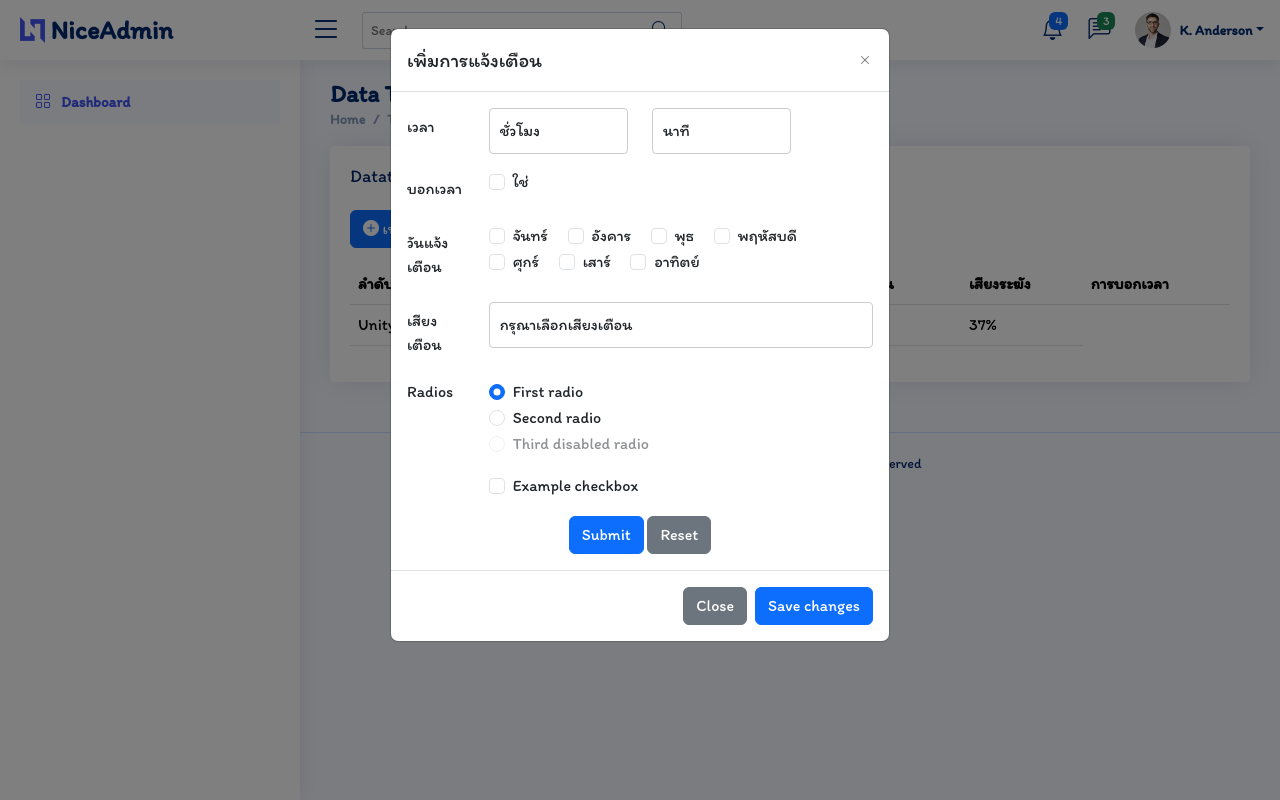
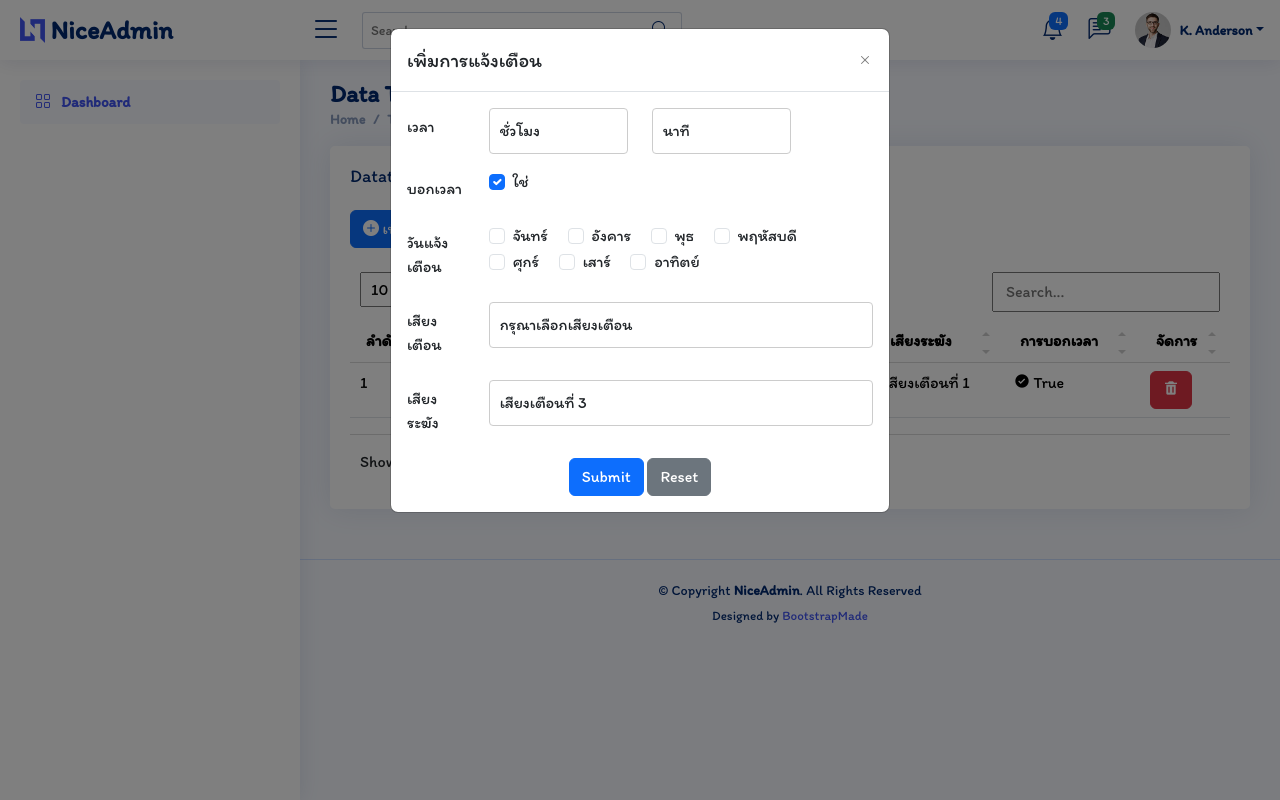
Before and after one commit to attane007/thai_school_alarm_web, a Django app: page / in a window 1280 px wide, after a click on "เพิ่มการแจ้งเตือน". Run offline with Django 3.2, Linux system fonts and the light colour scheme; data comes from the database, SQL or seed files in the repository; tables that the repository leaves empty hold one stand-in row (values such as "Sample post"); parts of the project's set-up code (start-up, migrations or seed data) failed here and were passed over; some libraries are stand-ins or nearby versions.

Commit message:
add many update

```diff
--- a/data/views.py
+++ b/data/views.py
@@ -1,12 +1,64 @@
 from django.shortcuts import render
-from data.models import Audio
-import os
+from django.http import JsonResponse
+from data.models import Audio, Day, Bell, Schedule
+from datetime import datetime
+from data.tasks import play_sound,check_schedule
 
 # Create your views here.
+
+
 def index(request):
     audios = Audio.objects.all()
+    days = Day.objects.all()
+    bells = Bell.objects.all()
+    schedules = Schedule.objects.order_by('time')
+    check_schedule()
 
     context = {
-        'audios': audios
+        'audios': audios,
+        'days': days,
+        'bells': bells,
+        'schedules': schedules
     }
     return render(request, 'main.html', context)
+
+
+def save_form(request):
+    if request.method == 'POST':
+        try:
+            hour = request.POST.get('hour')
+            minute = request.POST.get('minute')
+            tell_time = request.POST.get('tellTime')
+            # Use getlist for multi-select fields
+            selected_days = request.POST.getlist('day')
+            selected_sound = request.POST.get('sound')
+            selected_bell_sound = request.POST.get('bellSound')
+
+            time_str = f"{hour}:{minute}"
+            try:
+                time_obj = datetime.strptime(time_str, '%H:%M')
+            except ValueError:
+                return JsonResponse({'error': 'Invalid time format. Must be in HH:MM format.'}, status=400)
+
+            schedule = Schedule(
+                # Assuming hour and minute are integers from form
+                time=time_obj.time(),
+                tell_time=tell_time == '1',  # Convert tellTime string to boolean
+                sound=Audio.objects.get(pk=selected_sound),  # Get Audio object
+                bell_sound=Bell.objects.get(
+                    pk=selected_bell_sound)  # Get Bell object
+            )
+            schedule.save()
+
+            # Example: Add selected days to Schedule using ManyToMany relationship
+            for day_id in selected_days:
+                day = Day.objects.get(pk=day_id)
+                schedule.notification_days.add(day)
+
+            return JsonResponse({'message': 'Form data saved successfully'}, status=200)
+
+        except Exception as e:
+            return JsonResponse({'error': str(e)}, status=500)
+
+    else:
+        return JsonResponse({'error': 'Invalid request method'}, status=405)
--- a/requirements.txt
+++ b/requirements.txt
@@ -14,6 +14,7 @@ click-repl==0.3.0
 colorama==0.4.6
 cookiecutter==2.6.0
 Django==5.0.7
+django-browser-reload==1.13.0
 idna==3.7
 Jinja2==3.1.4
 kombu==5.3.7
@@ -25,6 +26,7 @@ pygame==2.6.0
 Pygments==2.18.0
 python-dateutil==2.9.0.post0
 python-slugify==8.0.4
+pytz==2024.1
 PyYAML==6.0.1
 redis==5.0.7
 requests==2.32.3
--- a/templates/main.html
+++ b/templates/main.html
@@ -50,14 +50,15 @@
                   </div>
                   <div class="modal-body">
                     <!-- Horizontal Form -->
-                    <form>
+                    <form id="schoolAlarm">
+                      {% csrf_token %}
                       <div class="row mb-3">
                         <label for="inputTime" class="col-sm-2 col-form-label"
                           >เวลา</label
                         >
                         <div class="col-sm-4">
                           <select
-                            name="้hour"
+                            name="hour"
                             class="form-control"
                             id="inputTime"
                             required
@@ -67,7 +68,9 @@
                             <script>
                               for (let i = 1; i <= 24; i++) {
                                 document.write(
-                                  `<option value="${i}">${i}</option>`
+                                  `<option value="${i}">${
+                                    i < 10 ? "0" + i : i
+                                  }</option>`
                                 );
                               }
                             </script>
@@ -106,6 +109,7 @@
                               name="tellTime"
                               id="tellTime"
                               value="1"
+                              checked
                             />
                             <label class="form-check-label" for="tellTime"
                               >ใช่</label
@@ -118,90 +122,19 @@
                           >วันแจ้งเตือน</label
                         >
                         <div class="col-sm-10">
+                          {% for day in days %}
                           <div class="form-check form-check-inline">
                             <input
                               class="form-check-input"
                               type="checkbox"
                               name="day"
-                              id="monday"
-                              value="Mon"
+                              value="{{ day.id }}"
                             />
-                            <label class="form-check-label" for="monday"
-                              >จันทร์</label
+                            <label class="form-check-label" for="{{ day.name }}"
+                              >{{ day.name }}</label
                             >
                           </div>
-                          <div class="form-check form-check-inline">
-                            <input
-                              class="form-check-input"
-                              type="checkbox"
-                              name="day"
-                              id="tuesday"
-                              value="Tue"
-                            />
-                            <label class="form-check-label" for="tuesday"
-                              >อังคาร</label
-                            >
-                          </div>
-                          <div class="form-check form-check-inline">
-                            <input
-                              class="form-check-input"
-                              type="checkbox"
-                              name="day"
-                              id="wednesday"
-                              value="Wed"
-                            />
-                            <label class="form-check-label" for="wednesday"
-                              >พุธ</label
-                            >
-                          </div>
-                          <div class="form-check form-check-inline">
-                            <input
-                              class="form-check-input"
-                              type="checkbox"
-                              name="day"
-                              id="thursday"
-                              value="Thu"
-                            />
-                            <label class="form-check-label" for="thursday"
-                              >พฤหัสบดี</label
-                            >
-                          </div>
-                          <div class="form-check form-check-inline">
-                            <input
-                              class="form-check-input"
-                              type="checkbox"
-                              name="day"
-                              id="friday"
-                              value="Fri"
-                            />
-                            <label class="form-check-label" for="friday"
-                              >ศุกร์</label
-                            >
-                          </div>
-                          <div class="form-check form-check-inline">
-                            <input
-                              class="form-check-input"
-                              type="checkbox"
-                              name="day"
-                              id="saturday"
-                              value="Sat"
-                            />
-                            <label class="form-check-label" for="saturday"
-                              >เสาร์</label
-                            >
-                          </div>
-                          <div class="form-check form-check-inline">
-                            <input
-                              class="form-check-input"
-                              type="checkbox"
-                              name="day"
-                              id="sunday"
-                              value="Sun"
-                            />
-                            <label class="form-check-label" for="sunday"
-                              >อาทิตย์</label
-                            >
-                          </div>
+                          {% endfor %}
                         </div>
                       </div>
                       <div class="row mb-3">
@@ -226,65 +159,37 @@
                           </select>
                         </div>
                       </div>
-                      <fieldset class="row mb-3">
-                        <legend class="col-form-label col-sm-2 pt-0">
-                          Radios
-                        </legend>
+                      <!-- your_template.html -->
+
+                      <div class="row mb-3">
+                        <label
+                          for="inputBellSound"
+                          class="col-sm-2 col-form-label"
+                          >เสียงระฆัง</label
+                        >
                         <div class="col-sm-10">
-                          <div class="form-check">
-                            <input
-                              class="form-check-input"
-                              type="radio"
-                              name="gridRadios"
-                              id="gridRadios1"
-                              value="option1"
-                              checked=""
-                            />
-                            <label class="form-check-label" for="gridRadios1">
-                              First radio
-                            </label>
-                          </div>
-                          <div class="form-check">
-                            <input
-                              class="form-check-input"
-                              type="radio"
-                              name="gridRadios"
-                              id="gridRadios2"
-                              value="option2"
-                            />
-                            <label class="form-check-label" for="gridRadios2">
-                              Second radio
-                            </label>
-                          </div>
-                          <div class="form-check disabled">
-                            <input
-                              class="form-check-input"
-                              type="radio"
-                              name="gridRadios"
-                              id="gridRadios3"
-                              value="option3"
-                              disabled=""
-                            />
-                            <label class="form-check-label" for="gridRadios3">
-                              Third disabled radio
-                            </label>
-                          </div>
-                        </div>
-                      </fieldset>
-                      <div class="row mb-3">
-                        <div class="col-sm-10 offset-sm-2">
-                          <div class="form-check">
-                            <input
-                              class="form-check-input"
-                              type="checkbox"
-                              id="gridCheck1"
-                            />
-                            <label class="form-check-label" for="gridCheck1">
-                              Example checkbox
-                            </label>
-                          </div>
+                          <select
+                            name="bellSound"
+                            class="form-control"
+                            id="inputBellSound"
+                            required
+                          >
+                            <option value="" disabled selected>
+                              กรุณาเลือกเสียงระฆัง
+                            </option>
+                            {% for bell in bells %} {% if bell.status == 1 %}
+                            <option value="{{ bell.id }}" selected>
+                              {{ bell.name }}
+                            </option>
+                            {% else %}
+                            <option value="{{ bell.id }}">
+                              {{ bell.name }}
+                            </option>
+                            {% endif %} {% endfor %}
+                          </select>
                         </div>
                       </div>
+
                       <div class="text-center">
                         <button type="submit" class="btn btn-primary">
                           Submit
@@ -295,18 +200,6 @@
                       </div>
                     </form>
                     <!-- End Horizontal Form -->
-                  </div>
-                  <div class="modal-footer">
-                    <button
-                      type="button"
-                      class="btn btn-secondary"
-                      data-bs-dismiss="modal"
-                    >
-                      Close
-                    </button>
-                    <button type="button" class="btn btn-primary">
-                      Save changes
-                    </button>
                   </div>
                 </div>
               </div>
@@ -322,16 +215,32 @@
                   <th>เสียงแจ้งเตือน</th>
                   <th>เสียงระฆัง</th>
                   <th>การบอกเวลา</th>
+                  <th>จัดการ</th>
                 </tr>
               </thead>
               <tbody>
+                {% for schedule in schedules %}
                 <tr>
-                  <td>Unity Pugh</td>
-                  <td>9958</td>
-                  <td>Curicó</td>
-                  <td>2005/02/11</td>
-                  <td>37%</td>
+                  <td>{{ forloop.counter }}</td>
+                  <td>
+                    {% for day in schedule.notification_days.all %}
+                    {{ day.name }}{% if not forloop.last %}, {% endif %} {% endfor %}
+                  </td>
+                  <td>{{ schedule.time|date:"H:i" }}</td>
+                  <td>{{ schedule.sound }}</td>
+                  <td>{{ schedule.bell_sound }}</td>
+                  <td>
+                    {% if schedule.tell_time %}
+                    <i class="bx bxs-check-circle"></i>
+                    {% else %}
+                    <i class="bx bxs-x-circle"></i>
+                    {% endif %} {{ schedule.tell_time }}
+                  </td>
+                  <td>
+                    <button type="button" class="btn btn-danger" title="ลบ" onclick="return removeSchedule({{schedule.id}})"><i class='bx bxs-trash'></i></button>
+                  </td>
                 </tr>
+                {% endfor %}
               </tbody>
             </table>
             <!-- End Table with stripped rows -->
@@ -343,4 +252,35 @@
 </main>
 <!-- End #main -->
 
+<script>
+  // Function to handle form submission
+  function submitForm(event) {
+    event.preventDefault(); // Prevent default form submission
+
+    // Collect form data
+    const formData = new FormData(document.getElementById("schoolAlarm"));
+
+    // Fetch options
+    const fetchOptions = {
+      method: "POST", // or 'PUT'
+      body: formData,
+    };
+
+    // Send fetch request
+    fetch("/save_form", fetchOptions)
+      .then((response) => response.json())
+      .then((data) => {
+        // Handle response if needed
+        console.log("Form submitted successfully:", data);
+        location.reload();
+      })
+      .catch((error) => {
+        console.error("Error submitting form:", error);
+      });
+  }
+
+  // Add event listener to form submission
+  document.getElementById("schoolAlarm").addEventListener("submit", submitForm);
+</script>
+
 {% endblock main %}
--- a/thai_school_alarm_web/urls.py
+++ b/thai_school_alarm_web/urls.py
@@ -22,6 +22,7 @@ from django.conf.urls.static import static
 urlpatterns = [
     path('admin/', admin.site.urls),
     path("", views.index),
+    path("save_form",views.save_form)
 ]
 
 if settings.DEBUG:
```
Also changed, not shown: data/models.py (+9 -1 lines), data/tasks.py (+47 -3 lines), data/time_sound.py (added, +95 -0 lines), data/migrations/0011_day_name_eng.py (added), data/migrations/0012_auto_20240716_1833.py (added).
